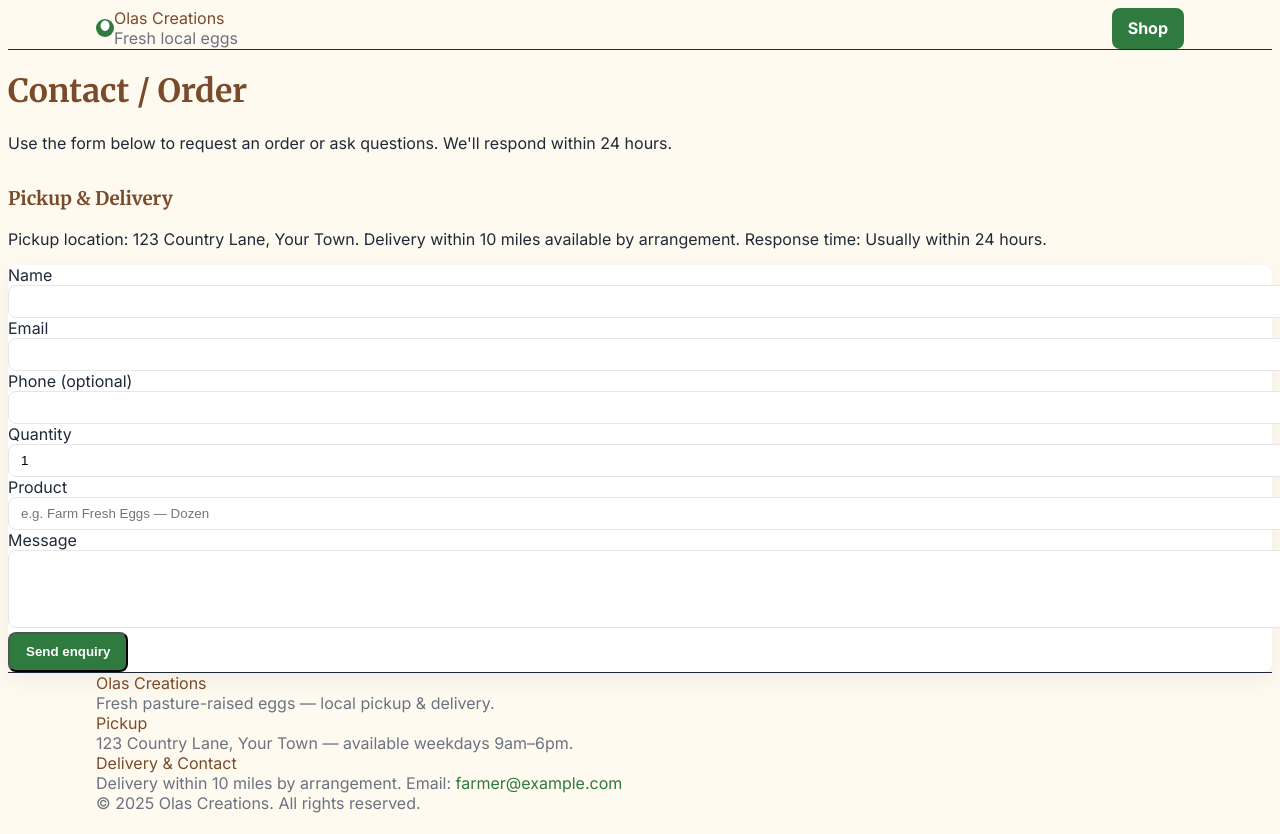
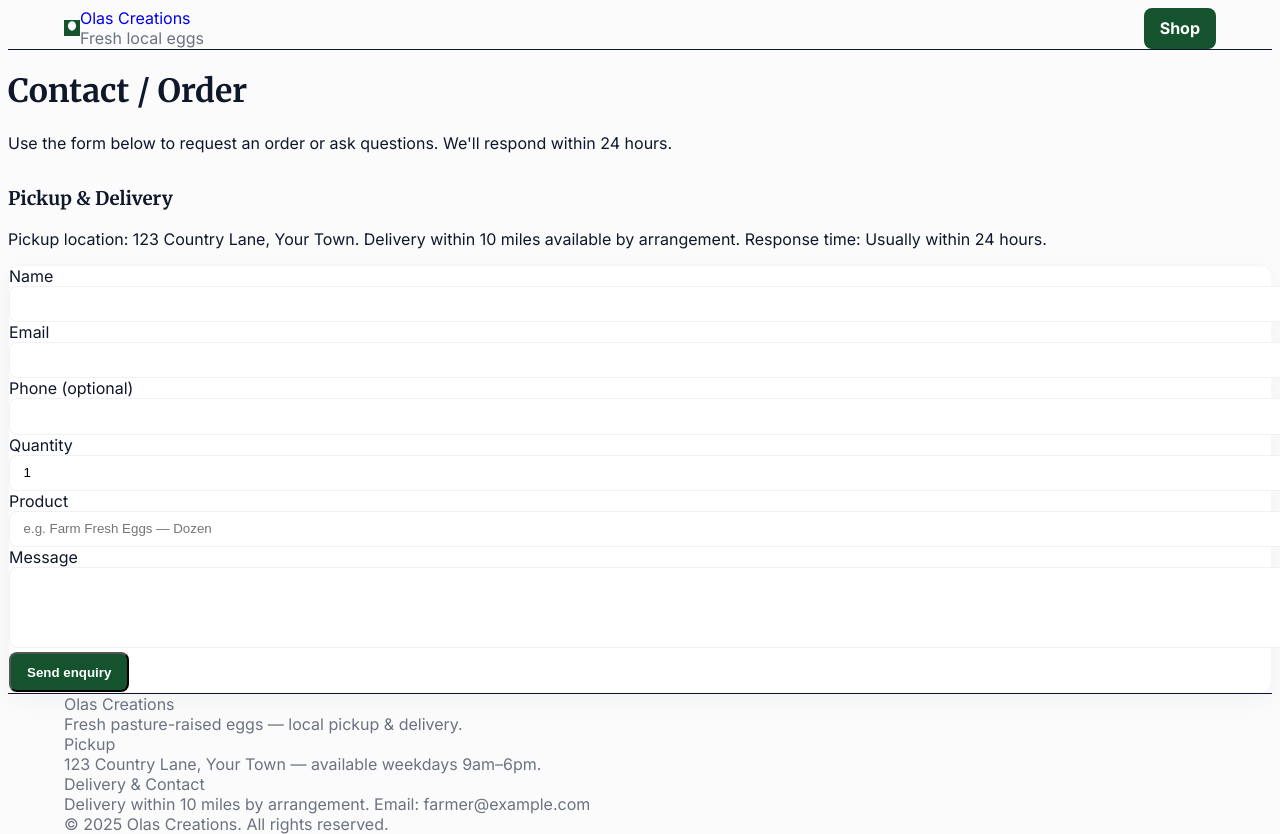
Before and after one commit to LasOIas/Olas-Creations, a Next.js app: page /contact in a window 1280 px wide. Before the commit the page ends 813 px from the top, so only its background shows below. Built offline with nearby package versions, Linux system fonts and the light colour scheme.

Commit message:
refactor(ui): professional redesign  refined palette, spacing, hero, cards

```diff
--- a/app/globals.css
+++ b/app/globals.css
@@ -9,17 +9,20 @@ html, body, #__next {
 }
 
 :root{
-  --farmGreen: #2f7a3e;
-  --farmBeige: #fffaf0;
-  --farmBrown: #7a4b2b;
+  --bg: #fbfbfc;
+  --surface: #ffffff;
+  --brand: #14532d; /* green-800 */
+  --brand-600: #16a34a; /* green-600 for accents/hover */
   --muted: #6b7280;
-  --accent: #e6cfa3;
+  --text: #0f172a;
+  --accent: #f7f6ef;
+  --glass: rgba(15,23,42,0.04);
 }
 
 /* Base typography and layout */
 body {
-  background: var(--farmBeige);
-  color: #1f2937;
+  background: var(--bg);
+  color: var(--text);
   font-family: 'Inter', ui-sans-serif, system-ui, -apple-system, "Segoe UI", Roboto, "Helvetica Neue", Arial, "Noto Sans", sans-serif;
   -webkit-font-smoothing: antialiased;
   -moz-osx-font-smoothing: grayscale;
@@ -27,11 +30,11 @@ body {
 
 h1, h2, h3, h4 {
   font-family: 'Merriweather', serif;
-  color: var(--farmBrown);
+  color: var(--text);
 }
 
 .container {
-  max-width: 68rem; /* slightly narrower for legibility */
+  max-width: 72rem;
   margin-left: auto;
   margin-right: auto;
   padding-left: 1rem;
@@ -42,7 +45,7 @@ a { text-decoration: none }
 
 /* Buttons */
 .btn-primary {
-  background-color: var(--farmGreen);
+  background-color: var(--brand);
   color: white;
   padding: 0.65rem 1rem;
   border-radius: 0.5rem;
@@ -50,20 +53,31 @@ a { text-decoration: none }
   display: inline-flex;
   align-items: center;
   gap: 0.5rem;
+  transition: background-color .15s ease, transform .08s ease;
 }
-.btn-primary:hover{ background-color: #276634 }
-.btn-primary:focus{ outline: 3px solid rgba(47,122,62,0.15); outline-offset: 2px }
+.btn-primary:hover{ background-color: var(--brand-600); transform: translateY(-1px) }
+.btn-primary:focus{ outline: 3px solid rgba(20,83,45,0.12); outline-offset: 2px }
+
+.btn-outline {
+  background: transparent;
+  border: 1px solid rgba(15,23,42,0.06);
+  color: var(--text);
+  padding: 0.55rem 0.9rem;
+  border-radius: 0.5rem;
+}
 
 .card {
-  background: white;
-  border-radius: 0.6rem;
-  box-shadow: 0 8px 24px rgba(15,23,42,0.06);
+  background: var(--surface);
+  border-radius: 12px;
+  box-shadow: 0 8px 30px var(--glass);
+  border: 1px solid rgba(15,23,42,0.03);
 }
 
 .field {
-  border: 1px solid #e6e6e6;
-  padding: 0.5rem 0.75rem;
-  border-radius: 0.5rem;
+  border: 1px solid rgba(15,23,42,0.06);
+  padding: 0.6rem 0.85rem;
+  border-radius: 8px;
+  background: #fff;
 }
 
 .shadow-soft {
--- a/app/page.js
+++ b/app/page.js
@@ -7,26 +7,24 @@ export default function Home(){
   return (
     <div>
       <section className="rounded-lg mb-8 card overflow-hidden">
-        <div className="p-8">
-          <div className="max-w-2xl">
-            <div className="flex items-center gap-4">
-              <div className="w-14 h-14 rounded-full bg-[var(--accent)] flex items-center justify-center text-[var(--farmBrown)]">
-                <svg width="28" height="28" viewBox="0 0 24 24" fill="none" xmlns="http://www.w3.org/2000/svg" aria-hidden>
-                  <path d="M12 2C9.5 2 6 5 6 9s3.5 7 6 7 6-3 6-7-2.5-7-6-7z" fill="currentColor" />
-                </svg>
-              </div>
-              <div>
-                <h1 className="text-3xl md:text-4xl font-bold">Fresh eggs from nearby hens</h1>
-                <p className="mt-1 text-sm text-[var(--muted)]">Pasture-raised • Collected daily • Local pickup & delivery</p>
-              </div>
-            </div>
-
-            <p className="mt-4 text-lg text-[var(--muted)]">Taste brighter yolks and richer flavor — delivered or ready for pickup nearby.</p>
+        <div className="p-10 lg:p-12 grid grid-cols-1 lg:grid-cols-2 gap-8 items-center">
+          <div>
+            <h1 className="text-3xl md:text-4xl font-bold">Real, local eggs — delivered or ready for pickup</h1>
+            <p className="mt-4 text-lg text-[var(--muted)]">Pasture-raised, collected daily, and brought straight to your kitchen. Simple pricing, friendly local delivery.</p>
             <div className="mt-6 flex gap-4">
               <Link href="/products" className="btn-primary">Shop Fresh Eggs</Link>
-              <Link href="/about" className="text-sm px-4 py-2 rounded border border-[var(--farmGreen)] text-[var(--farmGreen)]">Our Story</Link>
+              <Link href="/about" className="btn-outline">Our Story</Link>
             </div>
-            <div className="mt-6 text-sm text-[var(--muted)]">Orders typically processed same-day. Reach out for larger or recurring orders.</div>
+            <div className="mt-6 text-sm text-[var(--muted)]">Orders typically processed same-day. Contact us for subscriptions or bulk orders.</div>
+          </div>
+
+          <div className="flex gap-4">
+            <div className="flex-1 grid grid-cols-2 gap-3">
+              <div className="h-28 bg-gray-100 rounded-md overflow-hidden"><img src="/images/egg-1.jpg" alt="eggs" className="w-full h-full object-cover"/></div>
+              <div className="h-28 bg-gray-100 rounded-md overflow-hidden"><img src="/images/egg-2.jpg" alt="eggs" className="w-full h-full object-cover"/></div>
+              <div className="h-28 bg-gray-100 rounded-md overflow-hidden"><img src="/images/hen.jpg" alt="hen" className="w-full h-full object-cover"/></div>
+              <div className="h-28 bg-gray-100 rounded-md overflow-hidden"><img src="/images/farm.jpg" alt="farm" className="w-full h-full object-cover"/></div>
+            </div>
           </div>
         </div>
       </section>
--- a/components/Nav.js
+++ b/components/Nav.js
@@ -6,8 +6,8 @@ export default function Nav() {
       <div className="container flex items-center justify-between py-3">
         <div className="flex items-center gap-3">
           <Link href="/" className="flex items-center gap-3">
-            <div className="w-10 h-10 rounded-full bg-[var(--farmGreen)] flex items-center justify-center text-white shadow-sm">
-              <svg width="18" height="18" viewBox="0 0 24 24" fill="none" xmlns="http://www.w3.org/2000/svg" aria-hidden>
+            <div className="w-9 h-9 rounded-sm bg-[var(--brand)] flex items-center justify-center text-white shadow-sm">
+              <svg width="16" height="16" viewBox="0 0 24 24" fill="none" xmlns="http://www.w3.org/2000/svg" aria-hidden>
                 <path d="M12 2C9.5 2 6 5 6 9s3.5 7 6 7 6-3 6-7-2.5-7-6-7z" fill="white" />
               </svg>
             </div>
@@ -19,10 +19,10 @@ export default function Nav() {
         </div>
 
         <div className="hidden md:flex items-center gap-6">
-          <Link href="/products" className="text-sm text-[var(--muted)] hover:text-[var(--farmGreen)]">Products</Link>
-          <Link href="/about" className="text-sm text-[var(--muted)] hover:text-[var(--farmGreen)]">About</Link>
-          <Link href="/contact" className="text-sm text-[var(--muted)] hover:text-[var(--farmGreen)]">Contact</Link>
-          <Link href="/products" className="btn-primary shadow-soft">Shop</Link>
+          <Link href="/products" className="text-sm text-[var(--muted)] hover:text-[var(--brand-600)]">Products</Link>
+          <Link href="/about" className="text-sm text-[var(--muted)] hover:text-[var(--brand-600)]">About</Link>
+          <Link href="/contact" className="text-sm text-[var(--muted)] hover:text-[var(--brand-600)]">Contact</Link>
+          <Link href="/products" className="btn-primary">Shop</Link>
         </div>
 
         <div className="md:hidden">
--- a/components/ProductCard.js
+++ b/components/ProductCard.js
@@ -2,19 +2,17 @@ import Link from 'next/link'
 
 export default function ProductCard({product}){
   return (
-    <div className="rounded-lg overflow-hidden card hover:shadow-lg transition-shadow duration-200">
+    <div className="rounded-lg overflow-hidden card hover:shadow-lg transition-transform duration-150 hover:-translate-y-1">
       <div className="relative h-48 bg-gray-100">
         <img src={product.image} alt={product.name} className="w-full h-full object-cover" />
-        <div className="absolute top-3 left-3 bg-white/95 text-sm px-3 py-1 rounded-full text-[var(--farmBrown)] font-semibold">{product.category}</div>
+        <div className="absolute top-3 left-3 bg-white/95 text-sm px-3 py-1 rounded-full text-[var(--muted)] font-semibold">{product.category}</div>
+        <div className="absolute bottom-3 left-3 bg-[var(--brand)] text-white px-3 py-1 rounded text-sm font-semibold">${product.price.toFixed(2)}</div>
       </div>
       <div className="p-4">
-        <h3 className="font-semibold text-lg text-[var(--farmBrown)]">{product.name}</h3>
+        <h3 className="font-semibold text-lg">{product.name}</h3>
         <p className="text-sm text-[var(--muted)] mt-1">{product.short}</p>
         <div className="mt-4 flex items-center justify-between">
-          <div>
-            <div className="text-sm text-[var(--muted)]">{product.inStock ? 'In stock' : 'Out of stock'}</div>
-            <div className="text-lg font-bold text-[var(--farmBrown)] mt-1">${product.price.toFixed(2)}</div>
-          </div>
+          <div className="text-sm text-[var(--muted)]">{product.inStock ? 'In stock' : 'Out of stock'}</div>
           <Link href={`/products/${product.slug}`} className="btn-primary">Order</Link>
         </div>
       </div>
```
